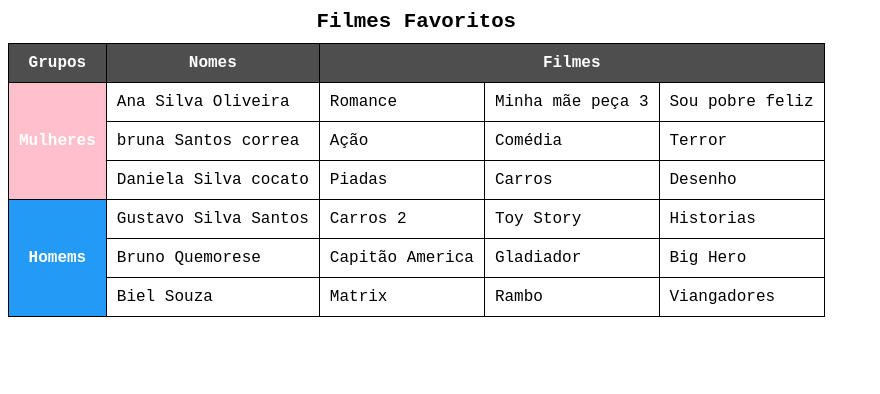
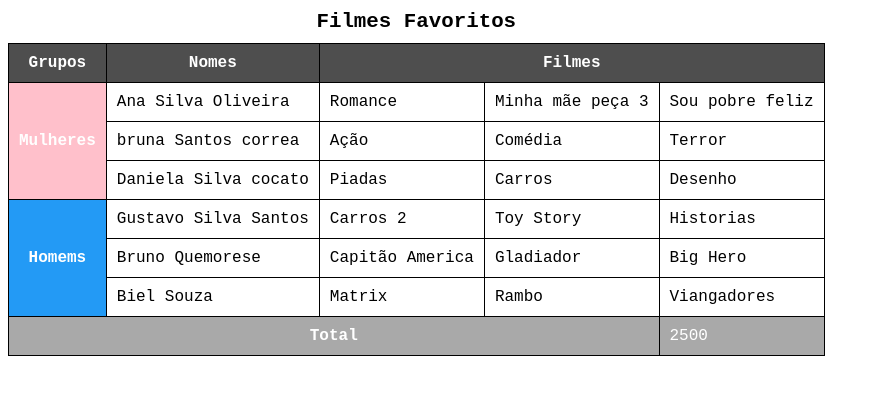
Before and after one commit to Kevin-Fiorilli/Projetos, a plain HTML site: page html-css/exercicios/ex023/tabela004.html in a window 1280 px wide. Shown: the part 80-474 px from the top of the page, without its empty margins (0-880 px from the left). Drawn offline with Linux system fonts and the light colour scheme.

Commit message:
atualizando tabela de dados

```diff
--- a/html-css/exercicios/ex023/tabela004.html
+++ b/html-css/exercicios/ex023/tabela004.html
@@ -37,6 +37,16 @@
 
         thead > tr > th {
             background-color: rgb(78, 78, 78);
+            color: white;
+        }
+
+        .total {
+            background-color: darkgray;
+            color: white;
+        }
+
+        .numero {
+            background-color: darkgray;
             color: white;
         }
     </style>
@@ -97,6 +107,10 @@
                     <td>Viangadores</td>
                    </tr>
             </tbody>
+            <tfoot>
+                <th colspan="4" class="total">Total</th>
+                <td class="numero">2500</td>
+            </tfoot>
         </table>
 </body>
 </html>
```
